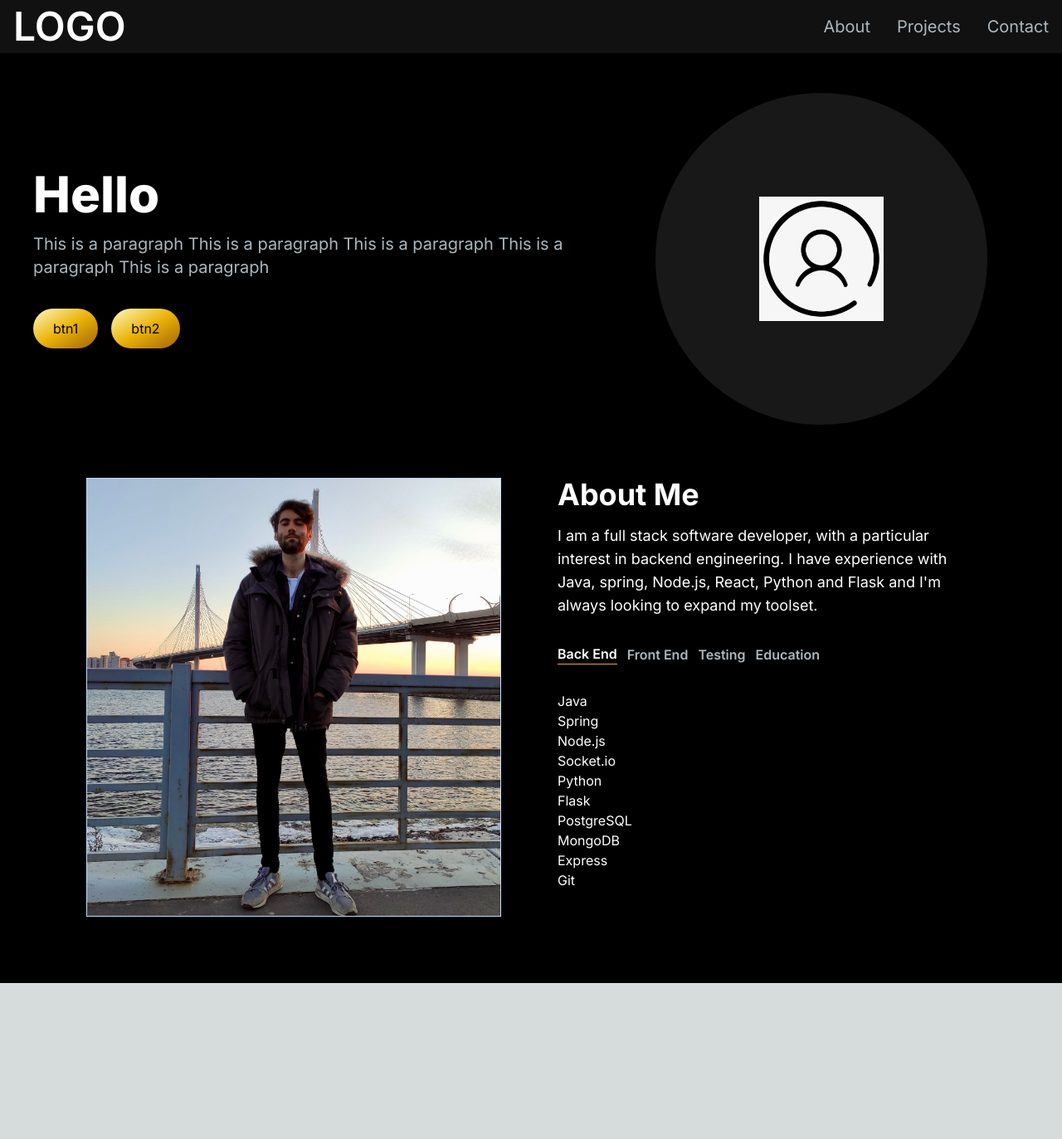
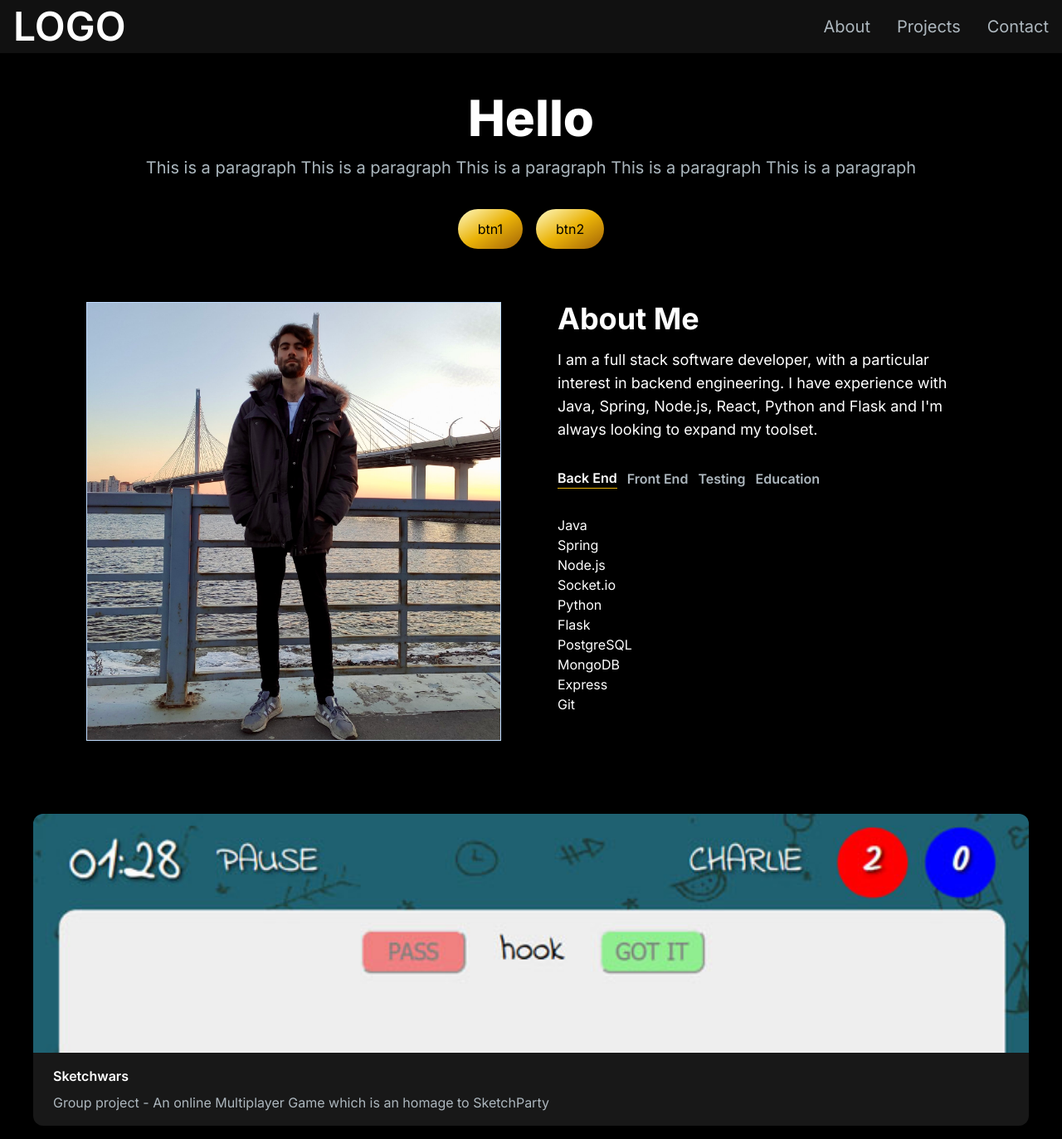
Before and after one commit to kcaj21/portfoliowebsite, a Next.js app: page / in a window 1280 px wide. Shown: the whole page at 83% size. Before the commit the page ends 1185 px from the top, so only its background shows below. Built offline with nearby package versions, Linux system fonts and the light colour scheme.

Commit message:
added projects section

```diff
--- a/src/app/Components/AboutSection.jsx
+++ b/src/app/Components/AboutSection.jsx
@@ -58,7 +58,7 @@
             content: (
                 <ul>
                     <li>CodeClan (2023)</li>
-                    <li>Professional Software Development</li>
+                    <li>Professional Software Development Bootcamp</li>
                     <li className='mt-4'>University of Glasgow (2013-2017)</li>
                     <li>Microbiology Bsc (Hons)</li>
                 </ul>
@@ -81,7 +81,7 @@
         <Image className='border border-solid border-blue-200' src='/images/profile.jpeg' width={500} height={500} />
         <div className='mt-4 md:mt-0 text-left flex flex-col h-full'>
             <h2 className= 'text-4xl font-bold text-white mb-4'>About Me</h2>
-            <p className='text-base md:text-lg'>I am a full stack software developer, with a particular interest in backend engineering. I have experience with Java, spring, Node.js, React, Python and Flask and I'm always looking to expand my toolset.</p>
+            <p className='text-base md:text-lg'>I am a full stack software developer, with a particular interest in backend engineering. I have experience with Java, Spring, Node.js, React, Python and Flask and I'm always looking to expand my toolset.</p>
             <div className='flex flex-row justify-start mt-8'>
             <TabButton selectTab={() => handeTabChange("backend")} active={tab === "backend"}>Back End
             </TabButton>
--- a/src/app/Components/HeroSection.jsx
+++ b/src/app/Components/HeroSection.jsx
@@ -5,7 +5,7 @@
   return (
     <section>
     <div className='grid grid-cols-1 sm:grid-cols-12'>
-        <div className='col-span-7 place-self-center text-center sm:text-left'>
+        <div className='col-span-12 place-self-center text-center '>
             <h1 className='text-white mb-4 text-4xl sm:text-5xl lg:text-6xl font-extrabold'>Hello</h1>
             <p className='text-[#ABB7BE] text-base sm:text-lg mb-6 lg:text-xl'>
             This is a paragraph This is a paragraph This is a paragraph This is a paragraph This is a paragraph
@@ -15,17 +15,7 @@
                 <button className='px-6 py-3 w-full sm:w-fit rounded-full bg-gradient-to-br from-yellow-100 via-yellow-500 to-yellow-700 hover:text-slate-700 text-black mt-3'>btn2</button>
             </div>
         </div>
-        <div className='col-span-5 place-self-center mt-4 lg:mt-0'>
-            <div className="rounded-full bg-[#181818] w-[250px] h-[250px] lg:w-[400px] lg:h-[400px] relative">
-            <Image
-            src="/images/profile-image.png"
-            alt="profile image"
-            className='absolute transform -translate-x-1/2 -translate-y-1/2 top-1/2 left-1/2'
-            width={150}
-            height={150}
-            />
-            </div>
-        </div>
+
     </div>
     </section>
   )
--- /dev/null
+++ b/src/app/Components/ProjectCard.jsx
@@ -0,0 +1,26 @@
+import { CodeBracketIcon } from '@heroicons/react/24/solid'
+import React from 'react'
+import Link from 'next/link'
+
+const ProjectCard = ({imgUrl, title, description }) => {
+  return (
+    <div>
+        <div
+        className='h-52 md:h-72 rounded-t-xl relative group'
+        style={{ background: `url(${imgUrl})`, backgroundSize: 'cover' }}
+        >
+            <div className='overlay items-center justify-center absolute top-0 left-0 w-full h-full bg-[#181818] bg-opacity-0 hidden group-hover:flex group-hover:bg-opacity-80 transition-all duration-500'>
+                <Link href='/' className='h-14 w-14 border-2 relative rounded-full border-[#ADB7BE] hover:border-white'>
+                <CodeBracketIcon className='h-10 w-10 text-[#ADB7BE] absolute top-1/2 left-1/2 transform -translate-x-1/2 -translate-y-1/2 cursor-pointer hover:white'/>
+                </Link>
+            </div>
+        </div>
+        <div className='text-white rounded-b-xl bg-[#181818] px-6 py-4'>
+            <h5 className='font-xl font-semibold mb-2'>{title}</h5>
+            <p className='text-[#ADB7BE]'>{description}</p>
+        </div>
+    </div>
+  )
+}
+
+export default ProjectCard
--- /dev/null
+++ b/src/app/Components/ProjectSection.jsx
@@ -0,0 +1,26 @@
+import React from 'react'
+import ProjectCard from './ProjectCard'
+import { CodeBracketIcon, EyeIcon } from '@heroicons/react/24/outline'
+import Link from 'next/link'
+
+const projectsData = [
+
+    {
+        id: 1,
+        title: 'Sketchwars',
+        description: 'Group project - An online Multiplayer Game which is an homage to SketchParty',
+        image: 'images/sketchwars-screenshot.jpeg',
+        tag: ['All', 'Web']
+    }
+]
+
+const ProjectSection = () => {
+  return (
+    <>
+    <h2>My Projects</h2>
+    <div>{projectsData.map((project) => <ProjectCard key={project.id} title={project.title} description={project.description} imgUrl={project.image} /> )}</div>
+    </>
+  )
+}
+
+export default ProjectSection
--- a/src/app/page.js
+++ b/src/app/page.js
@@ -2,6 +2,7 @@
 import HeroSection from './Components/HeroSection'
 import Navbar from './Components/Navbar'
 import AboutSection from './Components/AboutSection'
+import ProjectSection from './Components/ProjectSection'
 
 export default function Home() {
   return (
@@ -10,6 +11,7 @@
     <div className='container mt-24 px-10 py-4 mx-auto'>
       <HeroSection />
       <AboutSection />
+      <ProjectSection />
     </div>
     </main>
   )
```
Also changed, not shown: public/images/github-logo.png (added), public/images/sketchwars-screenshot.jpeg (added).
